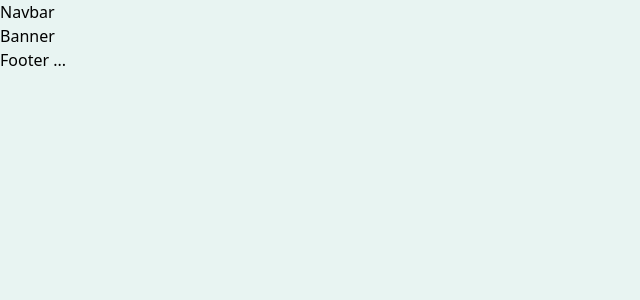
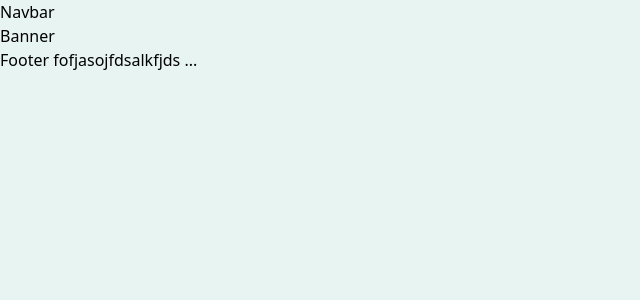
Before and after one commit to hbashar434/project-ilish, a React (Vite) app: page / in a window 1280 px wide. Shown: the top 300 px of the page, without its empty margins (0-640 px from the left). Built offline with nearby package versions, Linux system fonts and the light colour scheme.

Commit message:
from asif mahmud

```diff
--- a/src/pages/Shared/Footer/Footer.jsx
+++ b/src/pages/Shared/Footer/Footer.jsx
@@ -3,7 +3,7 @@ import React from 'react';
 const Footer = () => {
     return (
         <div>
-            <h1>Footer ...</h1>
+            <h1>Footer fofjasojfdsalkfjds  ...</h1>
         </div>
     );
 };
```
